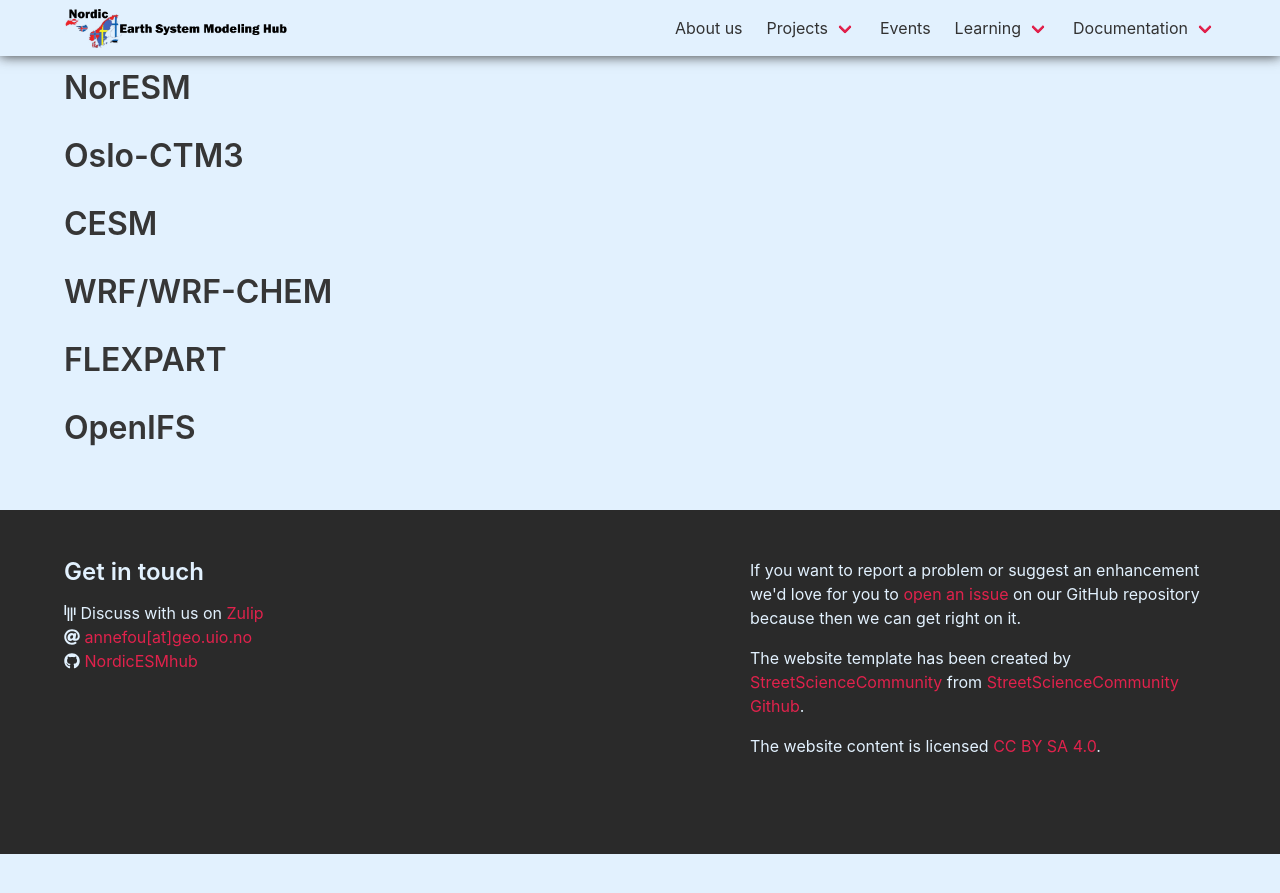
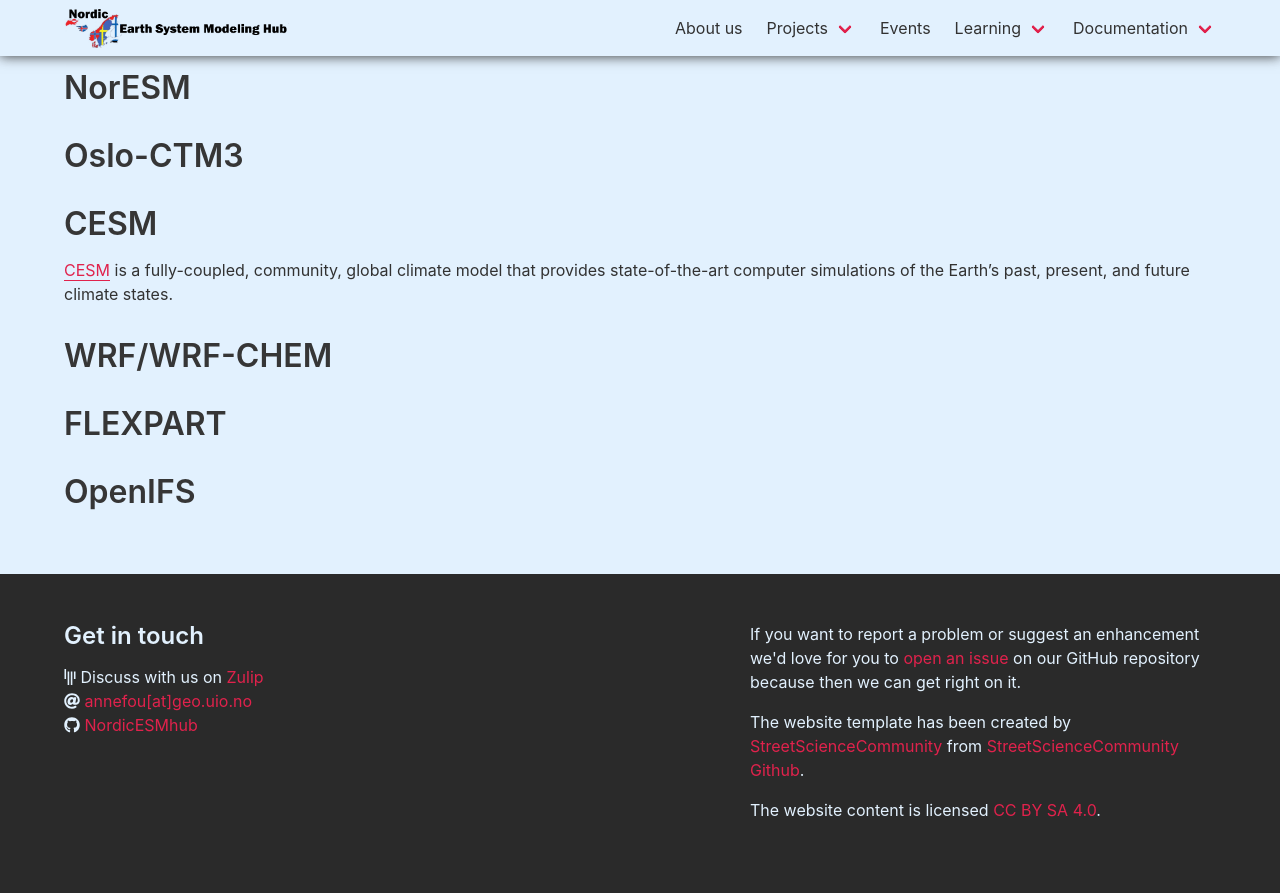
Before and after one commit to NordicESMhub/nordicesmhub.github.io, a Jekyll site: the page built from _documentation/models.md, in a window 1280 px wide and 900 px high, scrolled down 732 px. Shown: the top 893 px of the window. Built offline with Jekyll 4.4.1, drawn with Linux system fonts in a browser that asks for light colours; nearby versions of some CDN libraries; before the commit the page ends 1586 px from its top, so only the background shows below that.

Commit message:
Added desctiption for CESM

```diff
--- a/_documentation/models.md
+++ b/_documentation/models.md
@@ -17,6 +17,8 @@ We will give here a list of relevant models we use in the Nordic countries.
 
 # CESM
 
+[CESM](http://www.cesm.ucar.edu/models/) is a fully-coupled, community, global climate model that provides state-of-the-art computer simulations of the Earth's past, present, and future climate states.
+
 # WRF/WRF-CHEM
 
 # FLEXPART
```
